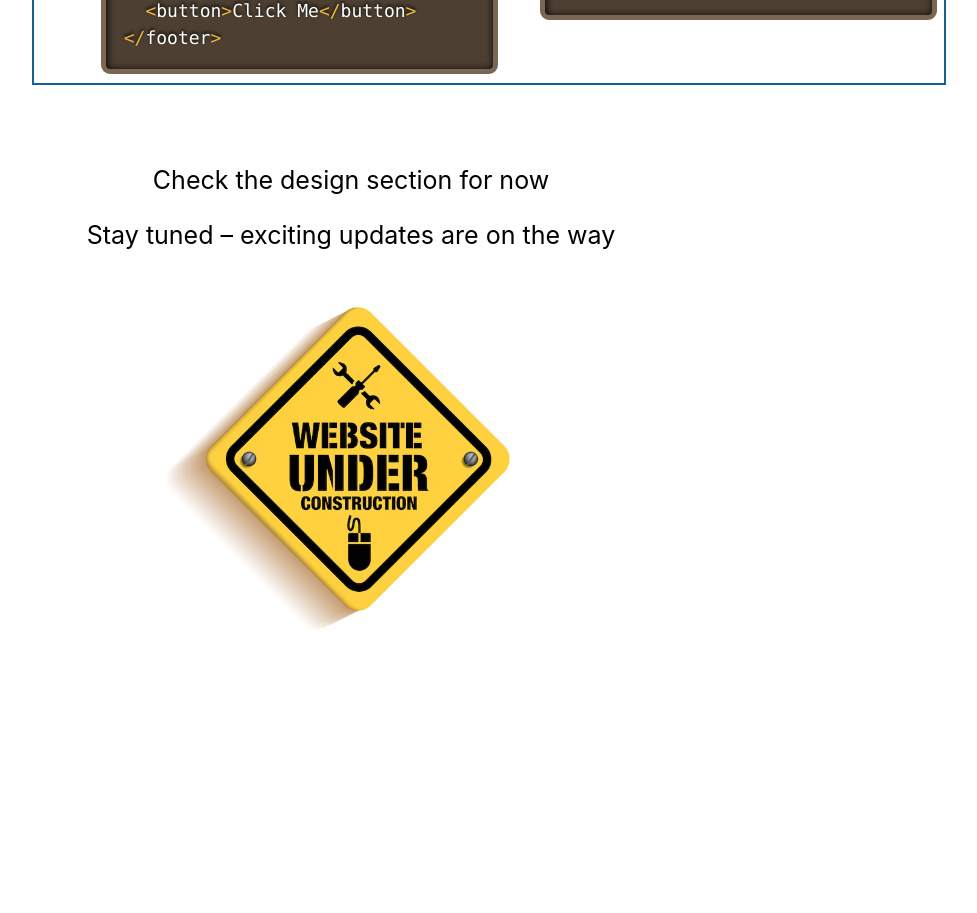
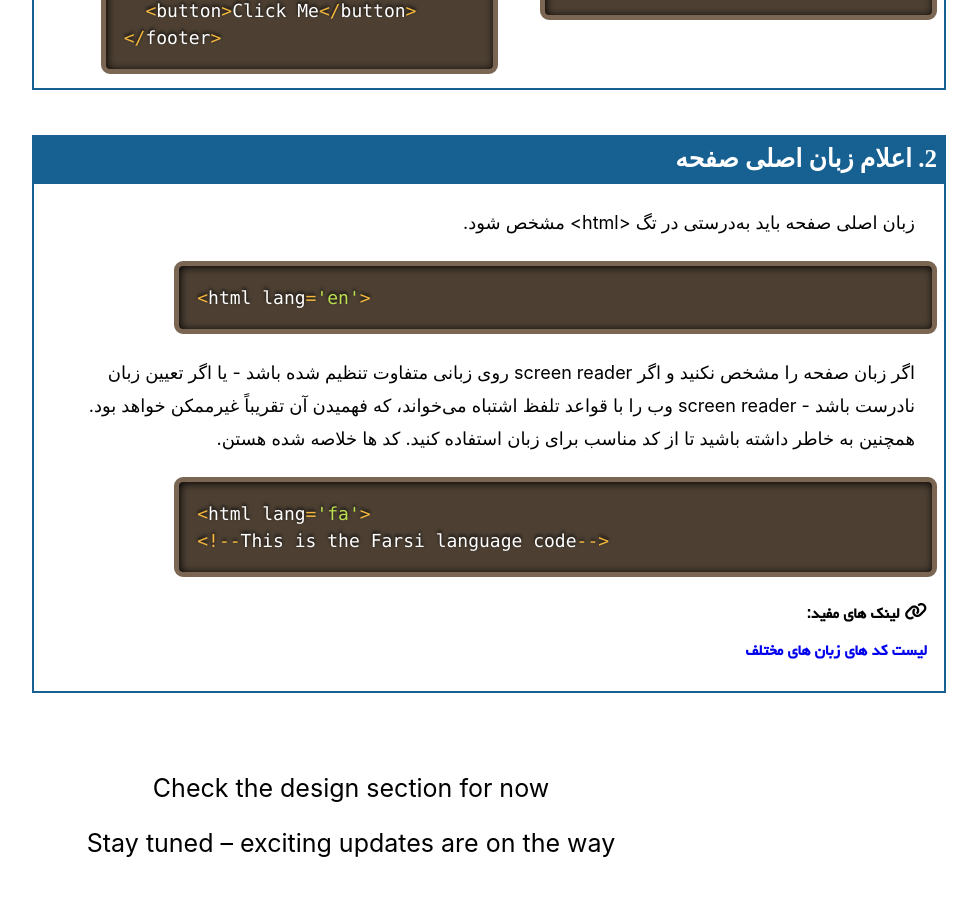
Before and after one commit to boshranabaei/iran-web-a11y, a React (Create React App) app: page /programming in a window 1280 px wide. Shown: the part 2180-3093 px from the top of the page, without its empty margins (289-1266 px from the left). Before the commit the page ends 2848 px from the top, so only its background shows below. Built offline with nearby package versions, Linux system fonts and the light colour scheme.

Commit message:
added new programming content

```diff
--- a/public/assets/strings/programList.json
+++ b/public/assets/strings/programList.json
@@ -30,6 +30,18 @@
         "LINKS": [
             { "TITLE": " راهنمای کوتاهی برای انتخاب تگ HTML مناسب ", "URL": "https://dev.to/polgarj/a-short-guide-to-help-you-pick-the-correct-html-tag-56l9" }
             ]
+        },
+        {
+        "TITLE": "اعلام زبان اصلی صفحه",
+        "CONTENT": {
+            "DETAIL": "زبان اصلی صفحه باید به‌درستی در تگ <html> مشخص شود.",
+            "CODE1": "<html lang='en'>",
+            "P2": "اگر زبان صفحه را مشخص نکنید و اگر screen reader روی زبانی متفاوت تنظیم شده باشد - یا اگر تعیین زبان نادرست باشد - screen reader وب را با قواعد تلفظ اشتباه می‌خواند، که فهمیدن آن تقریباً غیرممکن خواهد بود.\nهمچنین به خاطر داشته باشید تا از کد مناسب برای زبان استفاده کنید. کد ها خلاصه شده هستن. ",
+            "CODE2": "<html lang='fa'>\n<!--This is the Farsi language code-->"
+        },
+        "LINKS": [
+            { "TITLE": "لیست کد های زبان های مختلف", "URL": "https://www.w3schools.com/tags/ref_language_codes.asp" }
+            ]
         }
     ]
 }
--- a/src/breadcrump/breadcrump.scss
+++ b/src/breadcrump/breadcrump.scss
@@ -22,8 +22,10 @@
         background-color: $green;
         color: white;
     }
-    &:focus{
-        border:  5px solid red;
+    a:focus{
+        border:  4px solid red;
+        background-color: $green;
+        color: white;
     }
 }
 
--- a/src/design/design.scss
+++ b/src/design/design.scss
@@ -33,9 +33,8 @@ h2::before {
     border: 2px solid $blue;
     font-size: 20px;
     line-height: 1.5;
-    padding: 0px 7px;
+    padding: 0px 7px 5px 7px;
     margin: 0px 15px 65px 15px;
-    // text-align: justify;
     white-space: pre-line;
     p {
         margin: 22px;
--- a/src/programming/programItem.js
+++ b/src/programming/programItem.js
@@ -13,32 +13,38 @@ function ProgramItem({item, programList}) {
         <div className='design-item'>
           <p>{item.content.DETAIL}</p>
 
-          <h3>{item.content.T1}</h3>
+          {item.content.T1 && <h3>{item.content.T1}</h3>}
 
-          <p>{item.content.P1}</p>
+          {item.content.P1 && <p>{item.content.P1}</p>}
 
+          {item.content.CODE1 &&
             <SyntaxHighlighter language="javascript" style={dark}>
               {item.content.CODE1}
-          </SyntaxHighlighter>
+            </SyntaxHighlighter>}
 
-          <p>{item.content.P2}</p>
+          {item.content.P2 && <p>{item.content.P2}</p>}
 
+          {item.content.CODE2 &&
             <SyntaxHighlighter language="javascript" style={dark}>
               {item.content.CODE2}
             </SyntaxHighlighter>
+          }
 
+          {item.content.IMG_REF &&
+            <>
             <p>{item.content.IMG_REF}</p>
-
             <figure>
               <img className="single" src={`${item.contentImage.IMG}`} alt={item.contentImage.IMG_ALT}></img>
               <figcaption>{item.contentImage.IMG_CPT}</figcaption>
             </figure>
+            </>
+          }
           <div className='link'><i className="fa-solid fa-link"></i>{programList.USEFUL_LINKS}
             {item.links?.map((link, index) => (
               <a key={index} href={link.URL}>{link.TITLE}</a>
               ))}
           </div>
-          {item.right.CONTENT &&
+          {item.right &&
             <>
             <div className='flexContent'>
               <div className="wrongExp">
```
Lines whose indentation alone changed are shown as unchanged.
